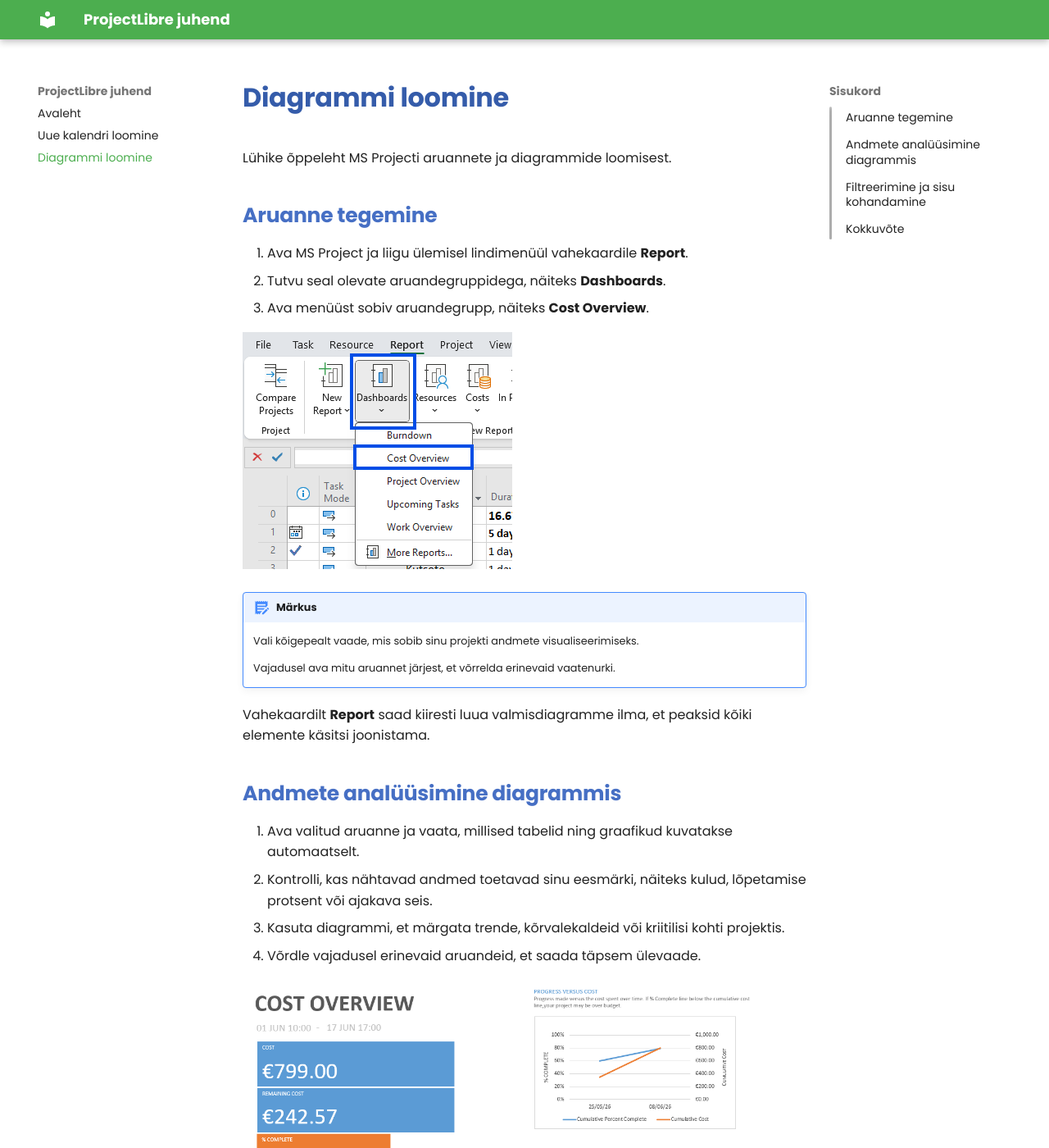
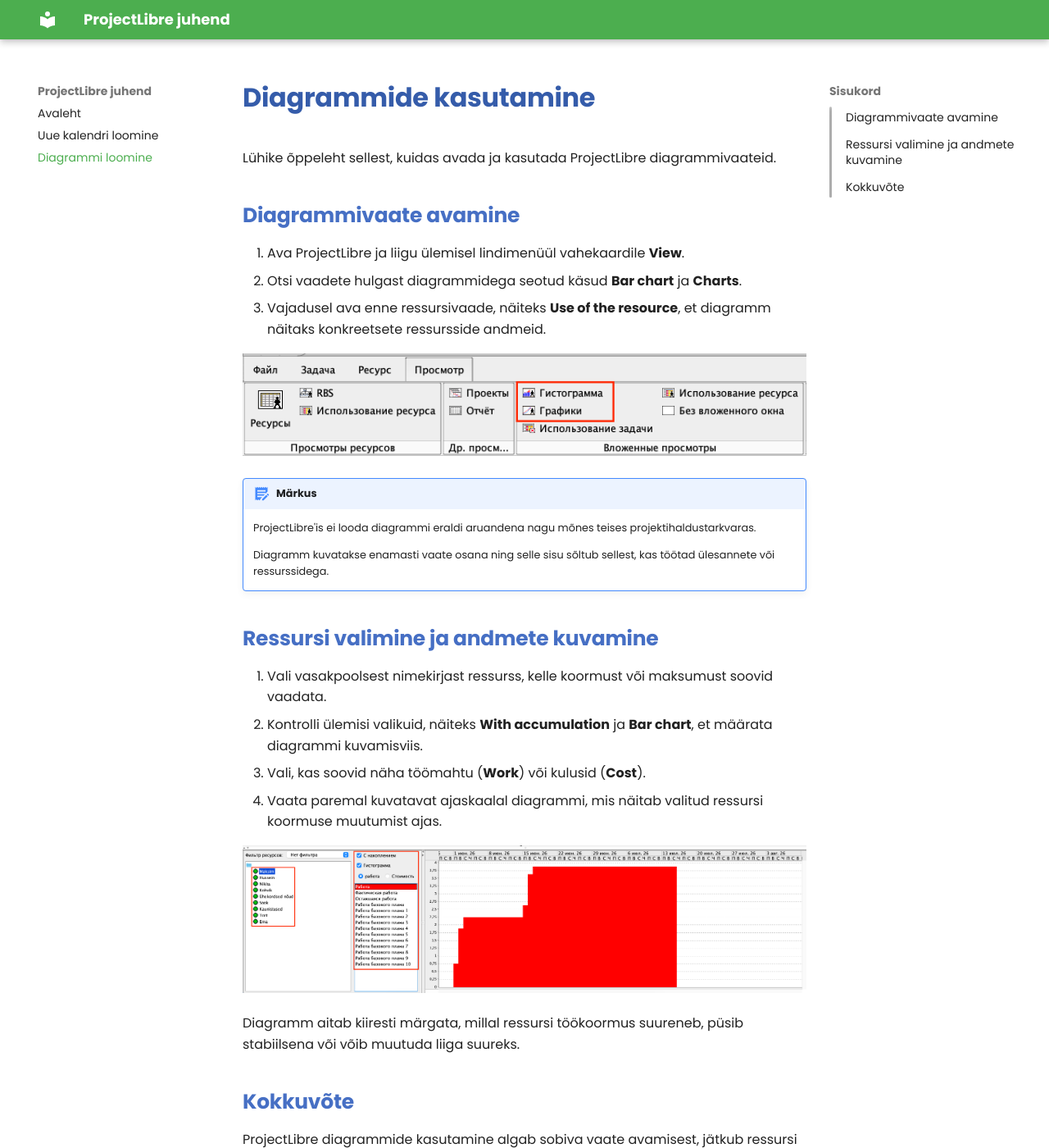
Before and after one commit to maksimts-kool/TA-Kalender, an MkDocs documentation site: the page built from docs/diagramm.md, in a window 1280 px wide and 1400 px high. Shown: the whole window at 82% size. Built offline with MkDocs 1.6.1 and Material for MkDocs 9.7.7, drawn with Linux system fonts in a browser that asks for light colours; some of the changed text lies outside the part shown.

Commit message:
uuenda fail diagramm.md

```diff
--- a/docs/diagramm.md
+++ b/docs/diagramm.md
@@ -3,48 +3,34 @@
   exclude: true
 ---
 
-# <span style="font-weight: 800; color: #355caa;">Diagrammi loomine</span>
+# <span style="font-weight: 800; color: #355caa;">Diagrammide kasutamine</span>
 
-Lühike õppeleht MS Projecti aruannete ja diagrammide loomisest.
+Lühike õppeleht sellest, kuidas avada ja kasutada ProjectLibre diagrammivaateid.
 
-## <span style="font-weight: 750; color: #466fc4;">Aruanne tegemine</span>
+## <span style="font-weight: 750; color: #466fc4;">Diagrammivaate avamine</span>
 
-1. Ava MS Project ja liigu ülemisel lindimenüül vahekaardile **Report**.
-2. Tutvu seal olevate aruandegruppidega, näiteks **Dashboards**.
-3. Ava menüüst sobiv aruandegrupp, näiteks **Cost Overview**.
+1. Ava ProjectLibre ja liigu ülemisel lindimenüül vahekaardile **View**.
+2. Otsi vaadete hulgast diagrammidega seotud käsud **Bar chart** ja **Charts**.
+3. Vajadusel ava enne ressursivaade, näiteks **Use of the resource**, et diagramm näitaks konkreetsete ressursside andmeid.
 
-![Aruanne tegemine](images/diagramm1.png)
+![Diagrammivaate avamine](images/diagramm1.png)
 
 !!! note "Märkus"
-    Vali kõigepealt vaade, mis sobib sinu projekti andmete visualiseerimiseks.
+    ProjectLibre'is ei looda diagrammi eraldi aruandena nagu mõnes teises projektihaldustarkvaras.
 
-    Vajadusel ava mitu aruannet järjest, et võrrelda erinevaid vaatenurki.
+    Diagramm kuvatakse enamasti vaate osana ning selle sisu sõltub sellest, kas töötad ülesannete või ressurssidega.
 
-Vahekaardilt **Report** saad kiiresti luua valmisdiagramme ilma, et peaksid kõiki elemente käsitsi joonistama.
+## <span style="font-weight: 750; color: #466fc4;">Ressursi valimine ja andmete kuvamine</span>
 
-## <span style="font-weight: 750; color: #466fc4;">Andmete analüüsimine diagrammis</span>
+1. Vali vasakpoolsest nimekirjast ressurss, kelle koormust või maksumust soovid vaadata.
+2. Kontrolli ülemisi valikuid, näiteks **With accumulation** ja **Bar chart**, et määrata diagrammi kuvamisviis.
+3. Vali, kas soovid näha töömahtu (**Work**) või kulusid (**Cost**).
+4. Vaata paremal kuvatavat ajaskaalal diagrammi, mis näitab valitud ressursi koormuse muutumist ajas.
 
-1. Ava valitud aruanne ja vaata, millised tabelid ning graafikud kuvatakse automaatselt.
-2. Kontrolli, kas nähtavad andmed toetavad sinu eesmärki, näiteks kulud, lõpetamise protsent või ajakava seis.
-3. Kasuta diagrammi, et märgata trende, kõrvalekaldeid või kriitilisi kohti projektis.
-4. Võrdle vajadusel erinevaid aruandeid, et saada täpsem ülevaade.
+![Ressursi histogramm](images/diagramm2.png)
 
-![Andmete analüüsimine diagrammis](images/diagramm2.png)
-
-Diagrammid aitavad andmeid kiiremini tõlgendada kui tavaline tabelivaade, sest olulisem info on visuaalselt kohe nähtav.
-
-## <span style="font-weight: 750; color: #466fc4;">Filtreerimine ja sisu kohandamine</span>
-
-1. Ava aruandes **Field List** või muu kohandamise paneel.
-2. Vali, milliseid välju soovid diagrammil näidata.
-3. Lisa või eemalda andmevälju vastavalt sellele, millist infot soovid rõhutada.
-4. Kasuta filtreid, et kuvada näiteks ainult aktiivsed ülesanded või kindla kategooria andmed.
-
-![Filter List](images/diagramm3.png)
-![Diagramm](images/diagramm4.png)
-
-Sisu kohandamine aitab muuta aruande selgemaks ja projektile täpsemalt vastavaks.
+Diagramm aitab kiiresti märgata, millal ressursi töökoormus suureneb, püsib stabiilsena või võib muutuda liiga suureks.
 
 ## <span style="font-weight: 750; color: #466fc4;">Kokkuvõte</span>
 
-Diagrammi loomine MS Projectis algab sobiva aruande avamisest, jätkub õige aruandetüübi valimisega ning lõpeb andmete kohandamise ja tõlgendamisega. Nii saad projekti seisu esitada arusaadavalt, visuaalselt ja kiiresti loetaval kujul.
+ProjectLibre diagrammide kasutamine algab sobiva vaate avamisest, jätkub ressursi või andmetüübi valimisega ning lõpeb saadud graafiku tõlgendamisega. Nii saad projekti töökoormust ja ressursside kasutust hinnata kiiresti ning arusaadavalt.
```
Also changed, not shown: docs/kalender.md (+1 -1 lines), docs/images/arvustus4.png (deleted), docs/images/diagramm1.png, docs/images/diagramm2.png, docs/images/diagramm3.png (deleted), docs/images/diagramm4.png (deleted).
